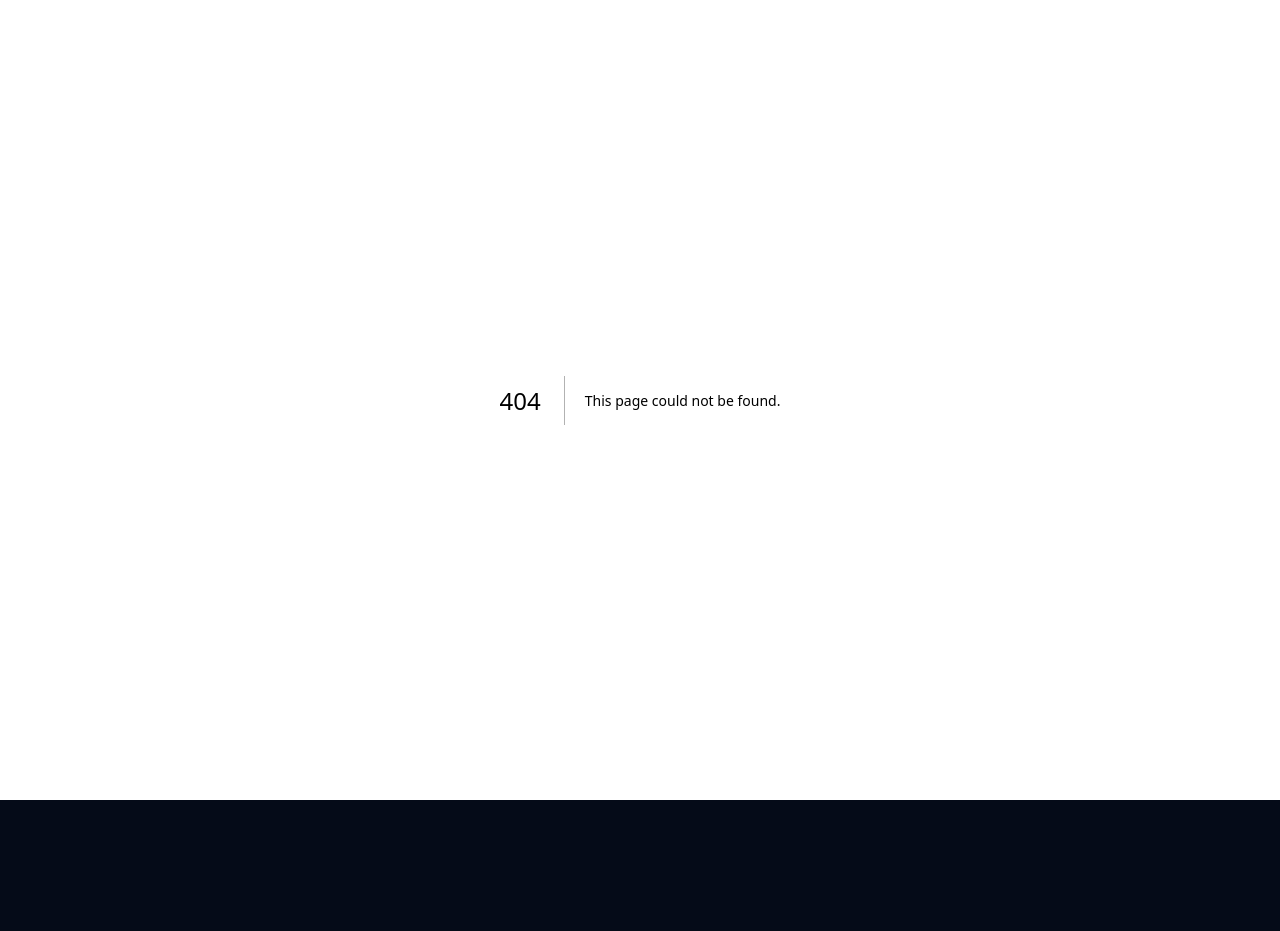
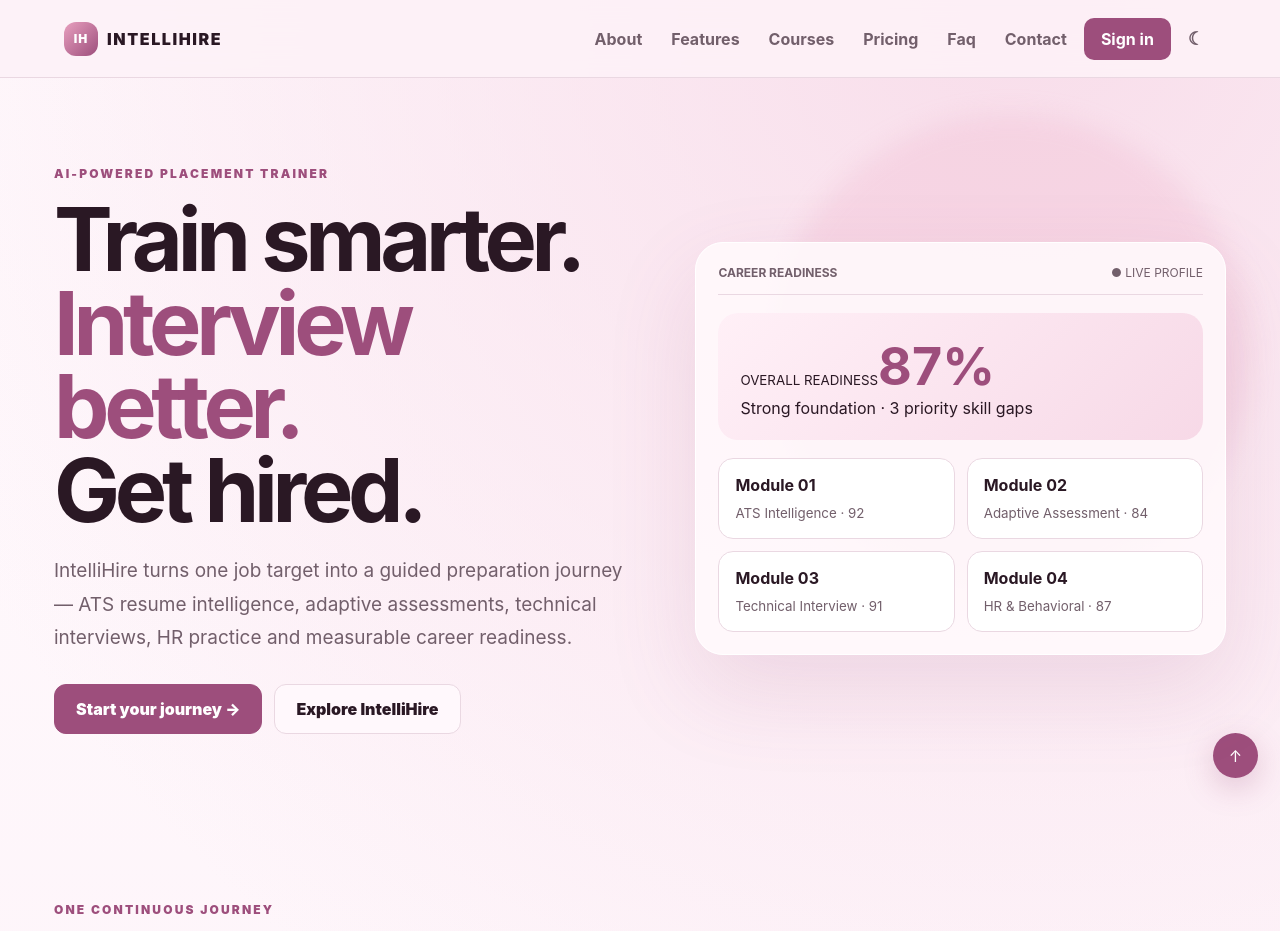
Before and after one commit to Student-Cybrarians/intellihire-v2, a Next.js app: page / in a window 1280 px wide. Before the commit this address had no page. Shown: the top 931 px of the page. Before the commit the page ends 800 px from the top, so only its background shows below. Built offline with nearby package versions, Linux system fonts and the light colour scheme.

Commit message:
Build IntelliHire luxury landing page

```diff
--- /dev/null
+++ b/app/page.tsx
@@ -0,0 +1,11 @@
+import Link from 'next/link';
+import MarketingShell from './marketing/MarketingShell';
+import styles from './marketing/marketing.module.css';
+
+export default function Home() { return <MarketingShell>
+  <section className={styles.hero}>
+    <div><span className={styles.eyebrow}>AI-POWERED PLACEMENT TRAINER</span><h1>Train smarter.<br/><em>Interview better.</em><br/>Get hired.</h1><p>IntelliHire turns one job target into a guided preparation journey — ATS resume intelligence, adaptive assessments, technical interviews, HR practice and measurable career readiness.</p><div className={styles.actions}><Link className={styles.primary} href="/auth/google">Start your journey →</Link><Link className={styles.secondary} href="/features">Explore IntelliHire</Link></div></div>
+    <div className={styles.heroCard}><div className={styles.mockTop}><b>CAREER READINESS</b><span>● LIVE PROFILE</span></div><div className={styles.mockScore}><small>OVERALL READINESS</small><strong>87%</strong><div>Strong foundation · 3 priority skill gaps</div></div><div className={styles.mockGrid}><div className={styles.mockItem}><b>Module 01</b><small>ATS Intelligence · 92</small></div><div className={styles.mockItem}><b>Module 02</b><small>Adaptive Assessment · 84</small></div><div className={styles.mockItem}><b>Module 03</b><small>Technical Interview · 91</small></div><div className={styles.mockItem}><b>Module 04</b><small>HR & Behavioral · 87</small></div></div></div>
+  </section>
+  <section className={styles.section}><div className={styles.sectionHead}><span>ONE CONTINUOUS JOURNEY</span><h2>Everything you need between “I applied” and “I’m ready.”</h2><p>Keep your evidence, practice history and next actions connected to the role you actually want.</p></div><div className={styles.cards}>{[['01','Resume intelligence','Match your resume to the company JD, identify gaps and generate an ATS-friendly version.'],['02','Adaptive assessment','Measure ability with questions that respond to your performance instead of repeating a fixed quiz.'],['03','Interview readiness','Practice technical and behavioral interviews, review evidence and build confidence before the real conversation.']].map(x=><article className={styles.feature} key={x[0]}><span className={styles.icon}>{x[0]}</span><h3>{x[1]}</h3><p>{x[2]}</p></article>)}</div></section>
+</MarketingShell> }
```
